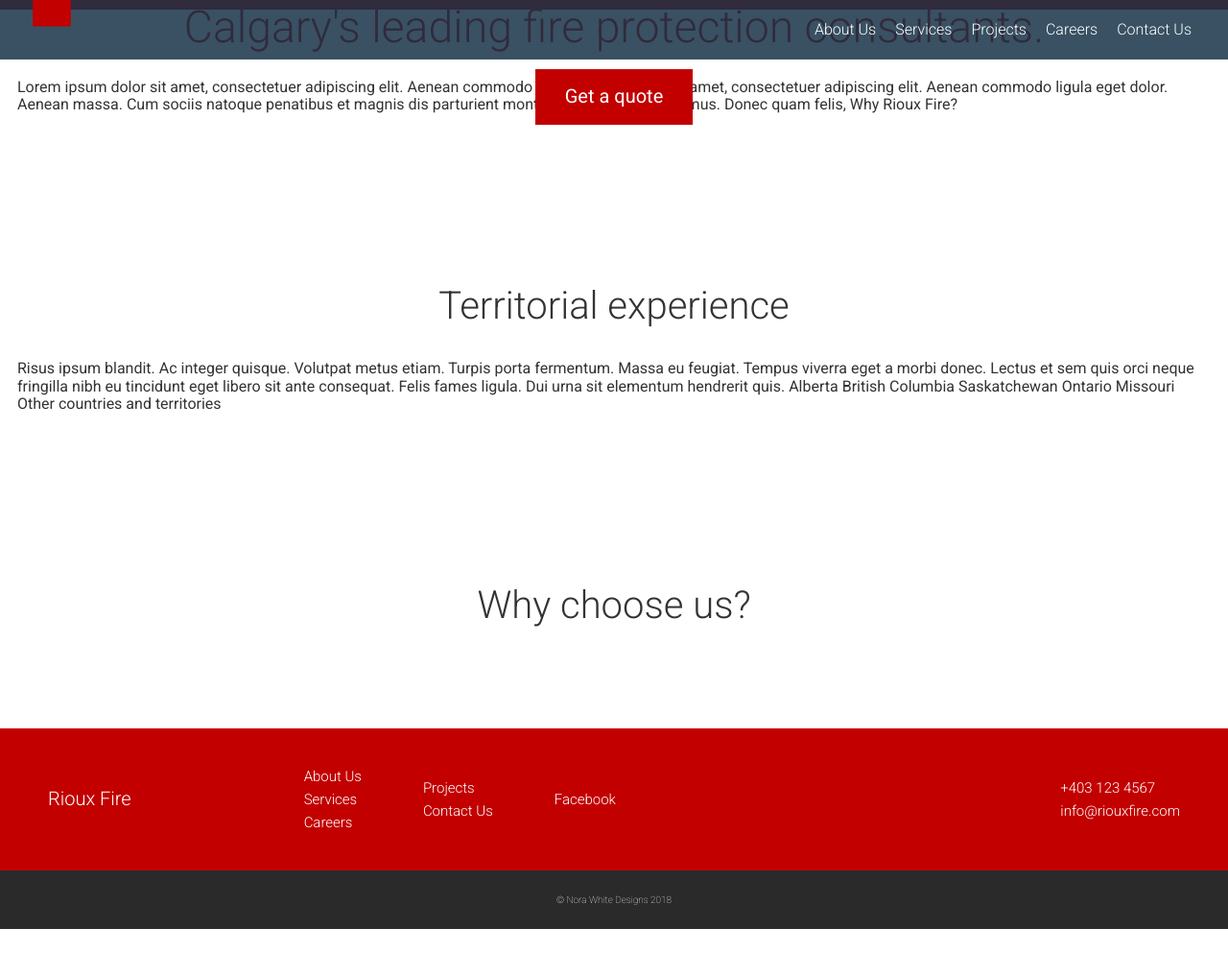
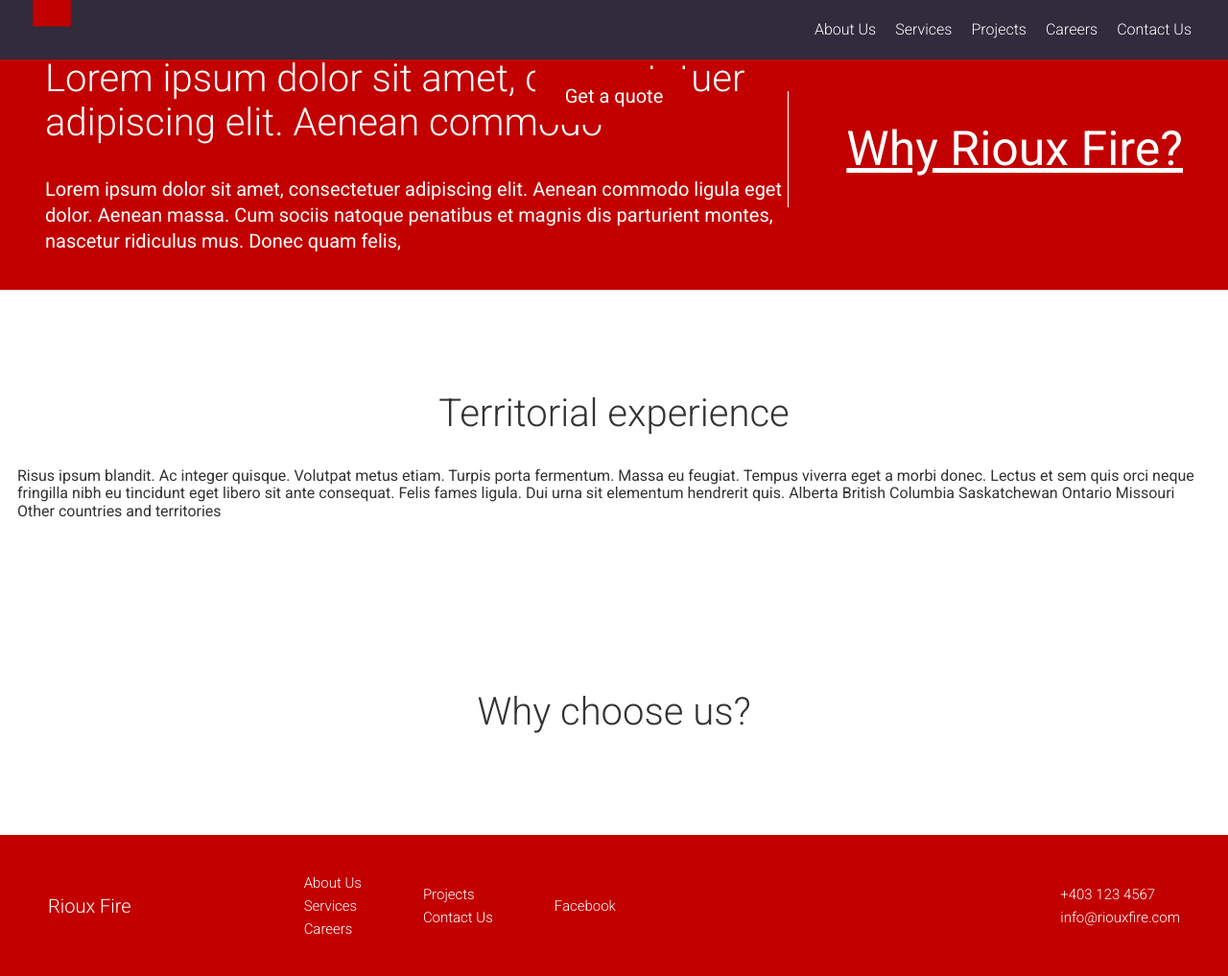
Before and after one commit to LittlePupper/rioux-fire, a PHP site: page / in a window 1280 px wide. Shown: the top 1017 px of the page at 96% size. Before the commit the page ends 968 px from the top, so only its background shows below. Run offline with PHP 8.4, Linux system fonts and the light colour scheme.

Commit message:
Completed welcome blurb

```diff
--- a/app/assets/styles/modules/_section-title.css
+++ b/app/assets/styles/modules/_section-title.css
@@ -5,6 +5,7 @@
 
   @mixin atSmall {
     font-size: 2.5rem;
+    line-height: 2.875rem;
   }
 
   strong {
--- a/app/index.html
+++ b/app/index.html
@@ -56,12 +56,20 @@
 
   </div>
 
-  <div id="welcome-blurb" class="page-section">
+  <div class="page-section welcome-blurb">
     <div class="wrapper">
-      Lorem ipsum dolor sit amet, consectetuer adipiscing elit. Aenean commodo
-      Lorem ipsum dolor sit amet, consectetuer adipiscing elit. Aenean commodo ligula eget dolor.
-      Aenean massa. Cum sociis natoque penatibus et magnis dis parturient montes, nascetur ridiculus mus. Donec quam felis,
-      Why Rioux Fire?
+      <div class="welcome-blurb__text">
+        <div class="welcome-blurb__text--content">
+          <h2 class="section-title">Lorem ipsum dolor sit amet, consectetuer adipiscing elit. Aenean commodo</h2>
+          <p>
+            Lorem ipsum dolor sit amet, consectetuer adipiscing elit. Aenean commodo ligula eget dolor.
+            Aenean massa. Cum sociis natoque penatibus et magnis dis parturient montes, nascetur ridiculus mus. Donec quam felis,
+          </p>
+        </div>
+        <div class="welcome-blurb__text--link">
+          Why Rioux Fire?
+        </div>
+      </div>
     </div>
   </div>
 
--- a/app/temp/styles/styles.css
+++ b/app/temp/styles/styles.css
@@ -935,7 +935,8 @@
 @media (min-width: 530px) {
 
 .section-title {
-    font-size: 2.5rem
+    font-size: 2.5rem;
+    line-height: 2.875rem
 
 }
   }
@@ -976,6 +977,7 @@
 
 .welcome-blurb {
   background-color: #C20000;
+  color: white;
   padding: 0 18px 1px 18px;
   margin-bottom: 98px;
 
@@ -989,6 +991,47 @@
 
 }
   }
+
+.welcome-blurb__text {
+    display: -webkit-box;
+    display: -webkit-flex;
+    display: -moz-box;
+    display: -ms-flexbox;
+    display: flex;
+    -webkit-box-orient: vertical;
+    -webkit-box-direction: normal;
+    -webkit-flex-direction: horizontal;
+       -moz-box-orient: vertical;
+       -moz-box-direction: normal;
+        -ms-flex-direction: horizontal;
+            flex-direction: horizontal;
+    -webkit-box-align: center;
+    -webkit-align-items: center;
+       -moz-box-align: center;
+        -ms-flex-align: center;
+            align-items: center;
+    padding: 1rem 0;
+  }
+
+.welcome-blurb__text--content {
+      font-size: 1.25rem;
+      line-height: 1.6875rem;
+    }
+
+.welcome-blurb__text--content .section-title {
+        text-align: left;
+      }
+
+.welcome-blurb__text--link {
+      font-size: 3.125rem;
+      text-decoration: underline;
+      width: auto;
+      -webkit-flex-shrink: 0;
+          -ms-flex-negative: 0;
+              flex-shrink: 0;
+      padding: 2rem 0 2rem 3.75rem;
+      border-left: 1px solid white;
+    }
 
 .welcome-blurb__photo {
     -webkit-border-radius: 80px;
```
Also changed, not shown: app/assets/styles/modules/_welcome-blurb.css (+26 -0 lines).
